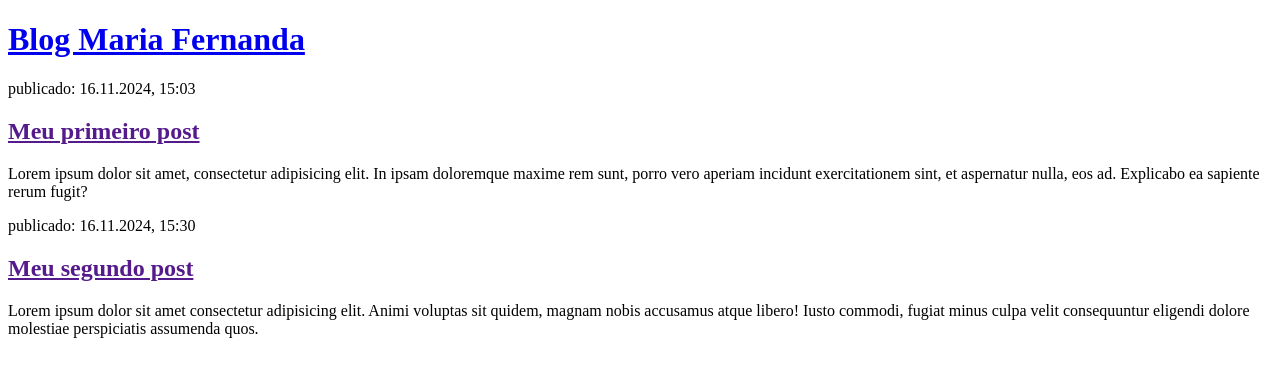
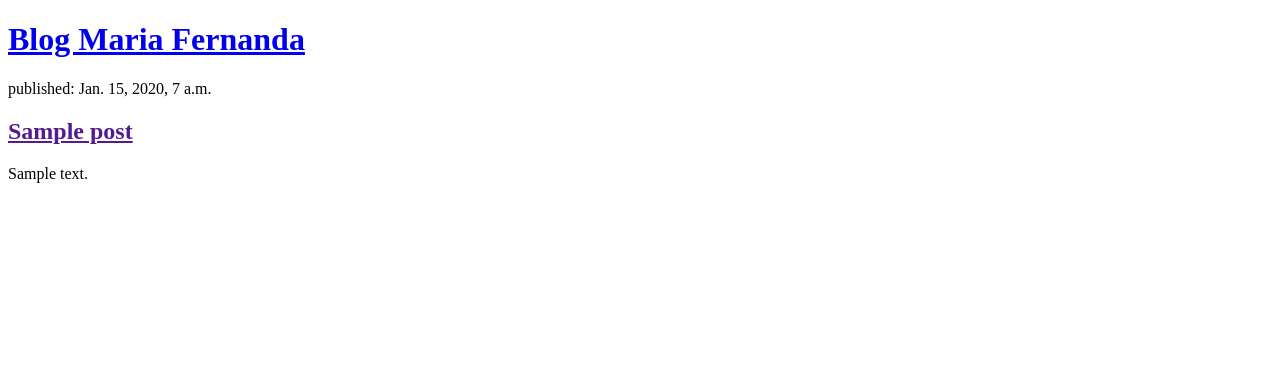
Before and after one commit to mfeeee/my_django_blog, a Django app: page / in a window 1280 px wide. Shown: the top 377 px of the page. Run offline with Django 3.2, Linux system fonts and the light colour scheme; tables that the repository leaves empty hold one stand-in row (values such as "Sample post").

Commit message:
Deploy de Posts Cronológicos Quinto Commit

```diff
--- a/blog/templates/blog/post_list.html
+++ b/blog/templates/blog/post_list.html
@@ -10,16 +10,12 @@
         <h1><a href="/">Blog Maria Fernanda</a></h1>
     </div>
 
+    {% for post in posts %}
     <div>
-        <p>publicado: 16.11.2024, 15:03</p>
-        <h2><a href="">Meu primeiro post</a></h2>
-        <p>Lorem ipsum dolor sit amet, consectetur adipisicing elit. In ipsam doloremque maxime rem sunt, porro vero aperiam incidunt exercitationem sint, et aspernatur nulla, eos ad. Explicabo ea sapiente rerum fugit?</p>
+        <p>published: {{ post.published_date }}</p>
+        <h2><a href="">{{ post.title }}</a></h2>
+        <p>{{ post.text|linebreaksbr }}</p>
     </div>
-
-    <div>
-        <p>publicado: 16.11.2024, 15:30</p>
-        <h2><a href="">Meu segundo post</a></h2>
-        <p>Lorem ipsum dolor sit amet consectetur adipisicing elit. Animi voluptas sit quidem, magnam nobis accusamus atque libero! Iusto commodi, fugiat minus culpa velit consequuntur eligendi dolore molestiae perspiciatis assumenda quos.</p>
-    </div>
+    {% endfor %}
 </body>
 </html>
--- a/blog/views.py
+++ b/blog/views.py
@@ -1,5 +1,8 @@
 from django.shortcuts import render
+from django.utils import timezone
+from .models import Post
 
 # Create your views here.
 def post_list(request):
-    return render(request, 'blog/post_list.html', {})
+    posts = Post.objects.filter(published_date__lte=timezone.now()).order_by('-published_date')
+    return render(request, 'blog/post_list.html', {'posts': posts})
```
